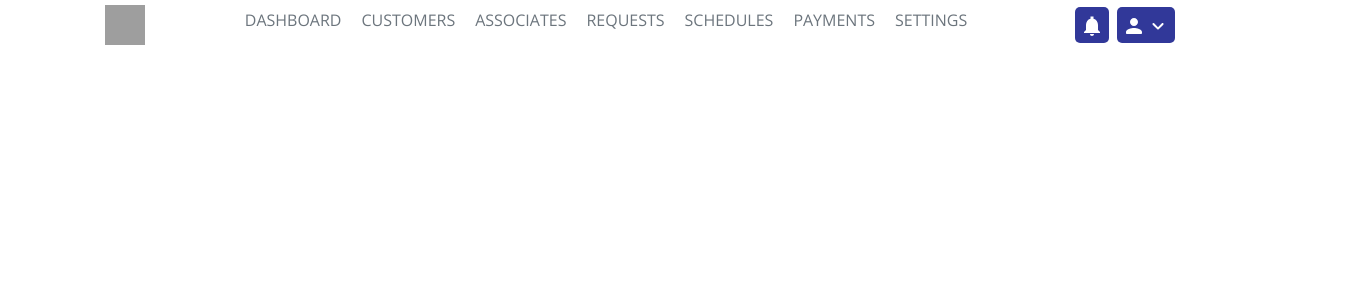
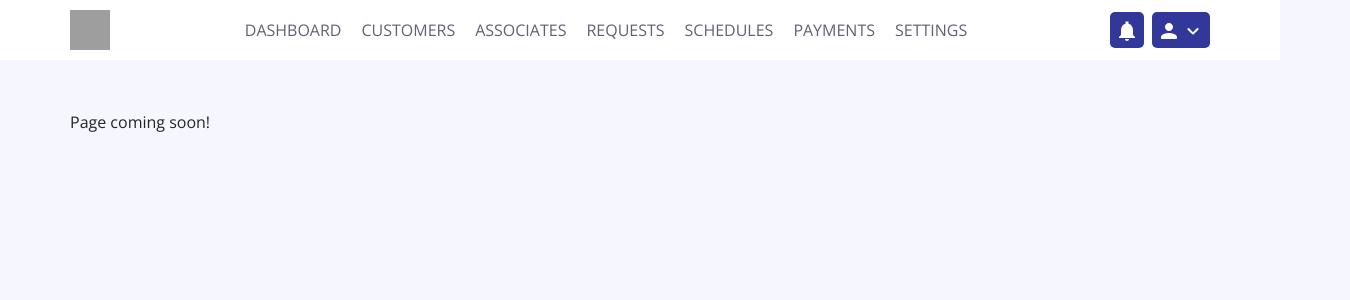
Before and after one commit to jstloyal/fichaya-task, a React (Create React App) app: page / in a window 1280 px wide. Shown: the top 300 px of the page, 1350 px wide, since content can reach past the window. Built offline with nearby package versions, Linux system fonts and the light colour scheme; grey boxes are pictures that could not be loaded.

Commit message:
add routing and different pages

```diff
--- a/package.json
+++ b/package.json
@@ -11,6 +11,7 @@
     "react": "^17.0.1",
     "react-bootstrap": "^1.4.3",
     "react-dom": "^17.0.1",
+    "react-router-dom": "^5.2.0",
     "react-scripts": "4.0.1",
     "web-vitals": "^0.2.4"
   },
--- a/src/App.css
+++ b/src/App.css
@@ -1,3 +1,61 @@
-.App {
-  text-align: center;
+body {
+  background-color: #f6f6ff;
 }
+
+
+.header {
+  height: 60px;
+  position: sticky;
+  top: 0;
+  display: flex;
+  background-color: #fff;
+  justify-content: space-between;
+  align-items: center;
+  padding: 25px 70px;
+  z-index: 500;
+}
+
+.pages {
+  display: flex;
+  flex-direction: row;
+  align-items: center;
+}
+
+.pages li {
+  font-family: 'Open Sans', sans-serif;
+  font-weight: 400;
+  font-size: 16px;
+  margin-left: 10px;
+  margin-right: 10px;
+}
+
+.header-anchor {
+  text-decoration: none;
+  color: #606077;
+}
+
+.header-anchor:hover {
+  text-decoration: none;
+  color:  #313899;
+  margin-bottom: 1px solid #313899;
+}
+
+.logo {
+  height: 40px;
+  width: 40px;
+}
+
+.my-icons {
+  display: flex;
+  flex-direction: row;
+}
+
+.notifications {
+  background-color: #313899;
+  color: #fff;
+  padding: 5px;
+  border: none;
+  border-radius: 5px;
+  cursor: pointer;
+  margin-left: 8px;
+}
--- a/src/App.js
+++ b/src/App.js
@@ -1,12 +1,79 @@
-// import React from 'react';
+import React from 'react';
+import { BrowserRouter as Router, Switch, Route, Link } from 'react-router-dom';
 import './App.css';
-import Header from './components/Header/Header';
+import NotificationsSharpIcon from '@material-ui/icons/NotificationsSharp';
+import PersonRoundedIcon from '@material-ui/icons/PersonRounded';
+import ExpandMoreRoundedIcon from '@material-ui/icons/ExpandMoreRounded';
+import Dashboard from './pages/Dashboard';
+import Customers from './pages/Customers';
+import Requests from './pages/Requests';
+import Associates from './pages/Associates';
+import Payments from './pages/Payments';
+import Settings from './pages/Settings';
+import Schedules from './pages/Schedules';
 
 function App() {
   return (
-    <div className="App">
-      <Header />
-    </div>
+    <Router>
+      <div>
+        <nav>
+          <ul className="header">
+            <li>
+              <div>
+                <Link to='/'>
+                  <img src='https://www.fichaya.com/fichaya.ico' alt="Logo" className="logo" />
+                </Link>
+              </div>
+            </li>
+            <li>
+              <ul className="pages text-muted">
+                <li>
+                  <Link to='/' className="header-anchor">DASHBOARD</Link>
+                </li>
+                <li>
+                  <Link to='/customers' className="header-anchor">CUSTOMERS</Link>
+                </li>
+                <li>
+                  <Link to='/associates' className="header-anchor">ASSOCIATES</Link>
+                </li>
+                <li>
+                  <Link to='/requests' className="header-anchor">REQUESTS</Link>
+                </li>
+                <li>
+                  <Link to='/schedules' className="header-anchor">SCHEDULES</Link>
+                </li>
+                <li>
+                  <Link to='/payments' className="header-anchor">PAYMENTS</Link>
+                </li>
+                <li>
+                  <Link to='/settings' className="header-anchor">SETTINGS</Link>
+                </li>
+              </ul>
+            </li>
+            <li>
+              <ul className="my-icons">
+                <li className="notifications">
+                  <NotificationsSharpIcon />
+                </li>
+                <li className="notifications">
+                  <PersonRoundedIcon />
+                  <ExpandMoreRoundedIcon />
+                </li>
+              </ul>
+            </li>
+          </ul>
+        </nav>
+        <Switch>
+          <Route exact path="/" component={Dashboard} />
+          <Route exact path="/customers" component={Customers} />
+          <Route exact path="/requests" component={Requests} />
+          <Route exact path="/associates" component={Associates} />
+          <Route exact path="/settings" component={Settings} />
+          <Route exact path="/schedules" component={Schedules} />
+          <Route exact path="/payments" component={Payments} />
+        </Switch>
+      </div>
+    </Router>
   );
 }
 
--- a/src/index.css
+++ b/src/index.css
@@ -4,3 +4,23 @@ body {
   -webkit-font-smoothing: antialiased;
   -moz-osx-font-smoothing: grayscale;
 }
+
+ul {
+  list-style: none;
+}
+
+a {
+  text-decoration: none;
+  color: #606077;
+}
+
+a:hover {
+  text-decoration: none;
+  color: ;
+}
+
+.content {
+  width: 100%;
+  height: 90vh;
+  margin: 50px 70px ;
+}
--- /dev/null
+++ b/src/pages/Associates.js
@@ -0,0 +1,11 @@
+import React from 'react';
+
+function Associates() {
+  return (
+    <div className="content">
+      Associates page coming soon!
+    </div>
+  )
+}
+
+export default Associates;
--- /dev/null
+++ b/src/pages/Customers.js
@@ -0,0 +1,11 @@
+import React from 'react';
+
+function Customers() {
+  return (
+    <div className="content">
+      Customer Page coming soon!
+    </div>
+  )
+}
+
+export default Customers;
--- /dev/null
+++ b/src/pages/Dashboard.js
@@ -0,0 +1,11 @@
+import React from 'react';
+
+function Dashboard() {
+  return (
+    <div className="content">
+      Page coming soon!
+    </div>
+  )
+}
+
+export default Dashboard;
--- /dev/null
+++ b/src/pages/Payments.js
@@ -0,0 +1,11 @@
+import React from 'react'
+
+function Payments() {
+  return (
+    <div className="content">
+      Payments page coming soon!
+    </div>
+  )
+}
+
+export default Payments;
--- /dev/null
+++ b/src/pages/Requests.js
@@ -0,0 +1,12 @@
+import React from 'react';
+import { Button } from 'react-bootstrap';
+
+function Requests() {
+  return (
+    <div className="content">
+      <Button>Request Information</Button>
+    </div>
+  )
+}
+
+export default Requests;
--- /dev/null
+++ b/src/pages/Schedules.js
@@ -0,0 +1,11 @@
+import React from 'react';
+
+function Schedules() {
+  return (
+    <div className="content">
+      Schedules page coming soon!
+    </div>
+  )
+}
+
+export default Schedules;
--- /dev/null
+++ b/src/pages/Settings.js
@@ -0,0 +1,11 @@
+import React from 'react';
+
+function Settings() {
+  return (
+    <div className="content">
+      Settings page coming soon!
+    </div>
+  )
+}
+
+export default Settings;
```
Also changed, not shown: src/components/test.js (deleted, +0 -11 lines), 2 other files (tests, documents, lock files or other folders).
